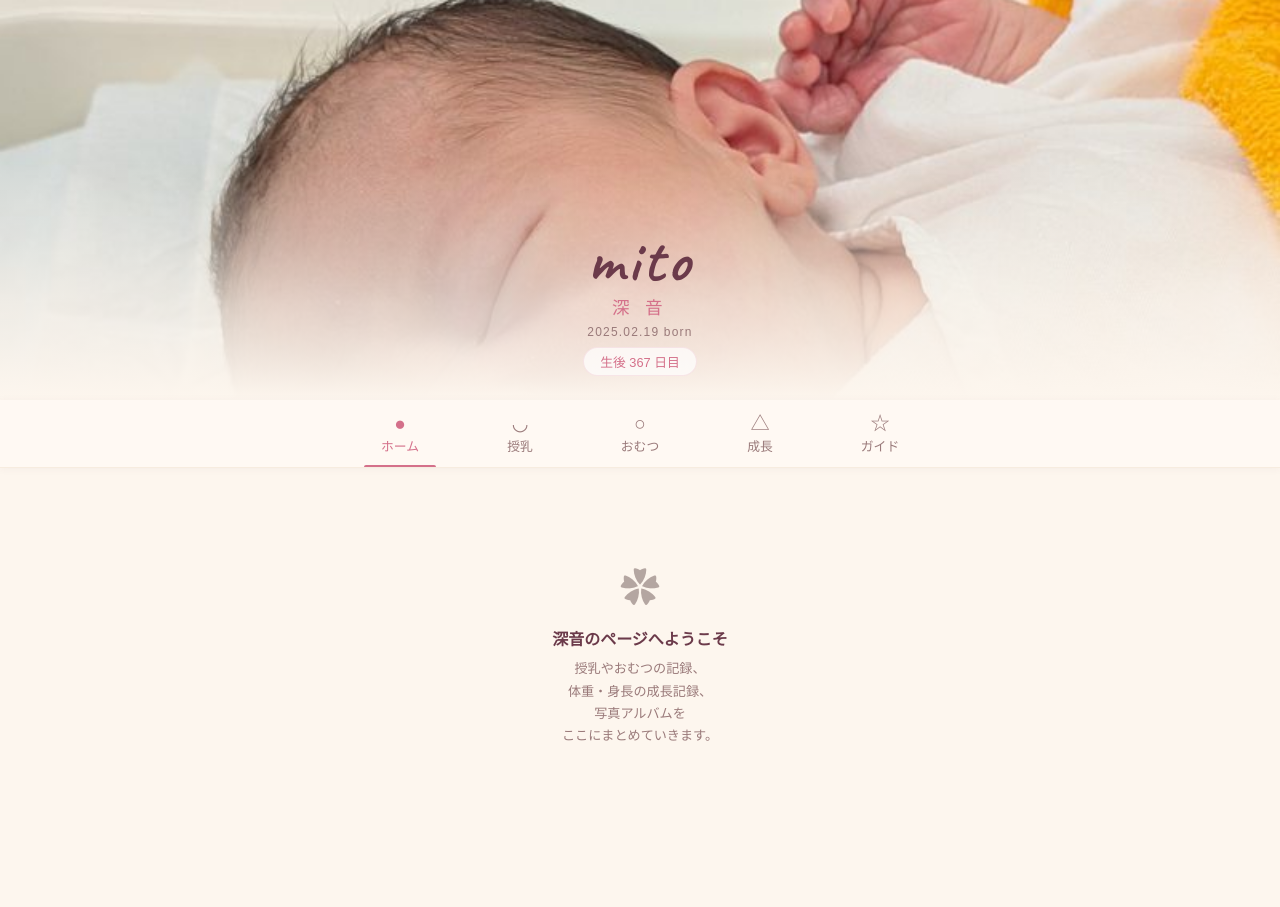
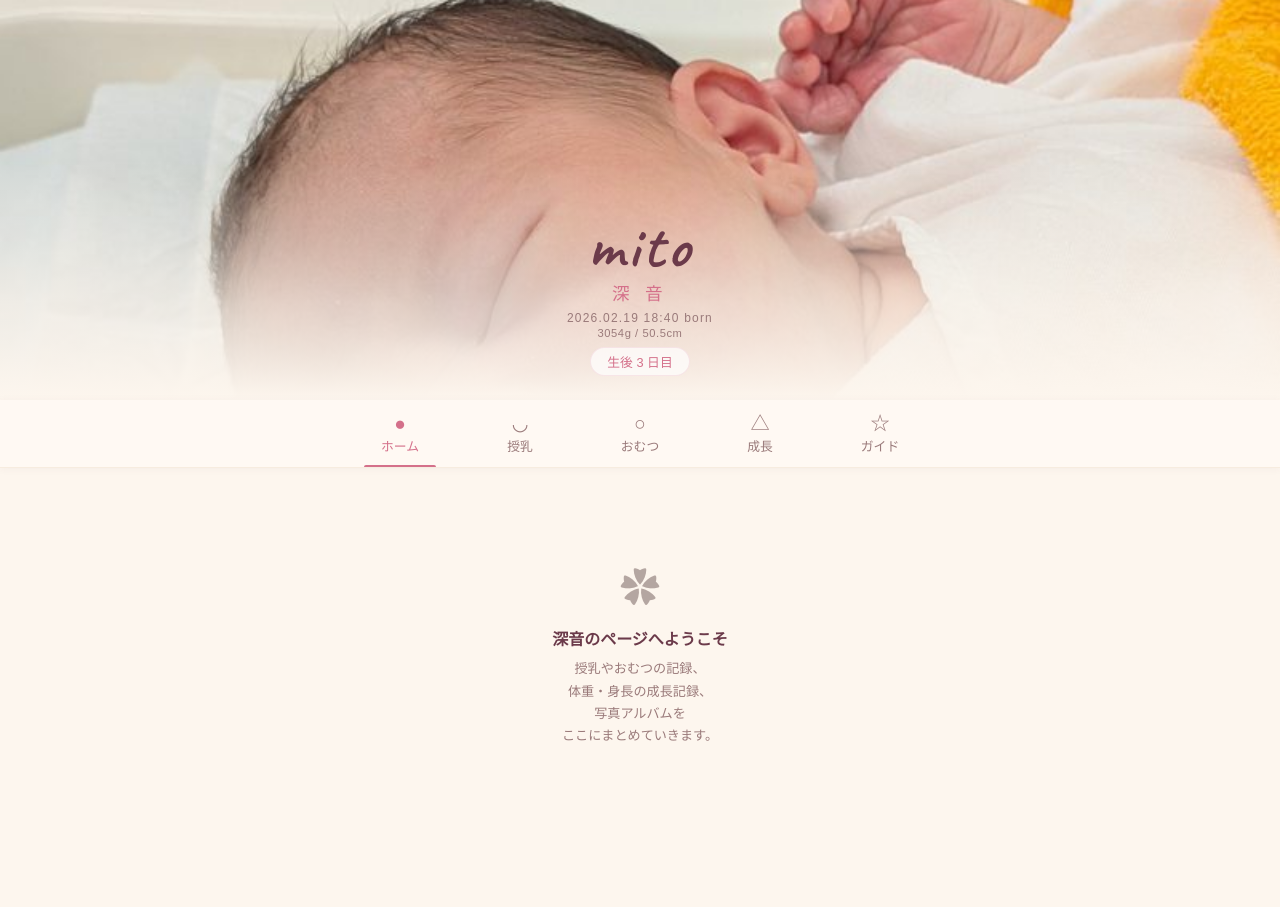
Before and after one commit to nezire0602-beep/mito, a plain HTML site: page index.html in a window 1280 px wide. Drawn offline with Linux system fonts and the light colour scheme; a web font is replaced by a local one.

Commit message:
Add files via upload

```diff
--- a/index.html
+++ b/index.html
@@ -92,6 +92,13 @@
     font-size: 0.75rem;
     color: var(--text-light);
     letter-spacing: 0.1em;
+  }
+
+  .hero-birth-stats {
+    font-size: 0.7rem;
+    color: var(--text-light);
+    letter-spacing: 0.05em;
+    margin-top: 2px;
   }
 
   .hero-days {
@@ -289,7 +296,8 @@
   <div class="hero-text">
     <div class="hero-name">mito</div>
     <div class="hero-name-jp">深 音</div>
-    <div class="hero-birthday">2025.02.19 born</div>
+    <div class="hero-birthday">2026.02.19  18:40  born</div>
+    <div class="hero-birth-stats">3054g / 50.5cm</div>
     <div class="hero-days" id="daysCount"></div>
   </div>
 </div>
@@ -419,9 +427,9 @@
 <script>
   // Days counter
   function updateDays() {
-    const birth = new Date(2025, 1, 19); // Feb 19, 2025
+    const birth = new Date(2026, 1, 19); // Feb 19, 2026
     const now = new Date();
-    const diff = Math.floor((now - birth) / (1000 * 60 * 60 * 24));
+    const diff = Math.floor((now - birth) / (1000 * 60 * 60 * 24)) + 1;
     document.getElementById('daysCount').textContent = '生後 ' + diff + ' 日目';
   }
   updateDays();
```
